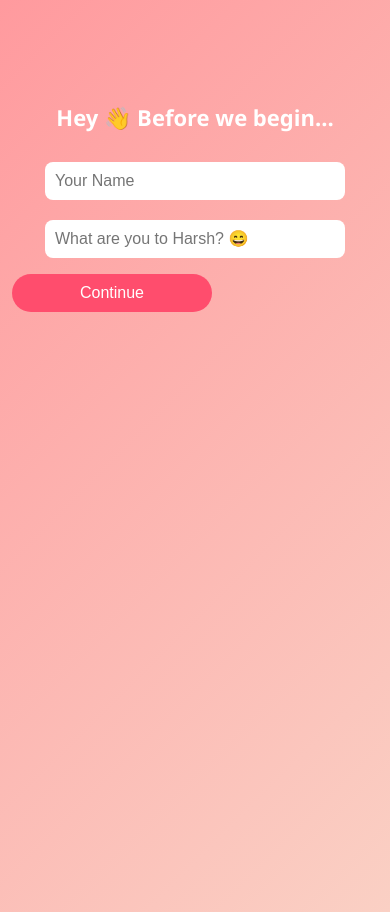
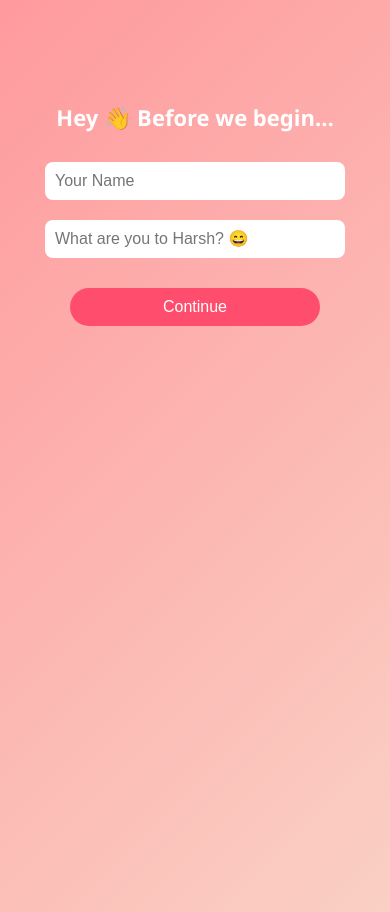
Before and after one commit to HarshTekwani21/birthday-invite, a plain HTML site: page index.html in a window 390 px wide. Drawn offline with Linux system fonts and the light colour scheme.

Commit message:
Force update UI

```diff
--- a/style.css
+++ b/style.css
@@ -125,6 +125,14 @@ button:active {
     width: auto;
     max-width: none;
   }
+
+  /* Center the continue button specifically on page 1 */
+  #page1 button {
+    display: block;
+    margin: 20px auto 0;
+    width: 80%;
+    max-width: 250px;
+  }
 }
 
 /* Ensure proper touch targets */
```
